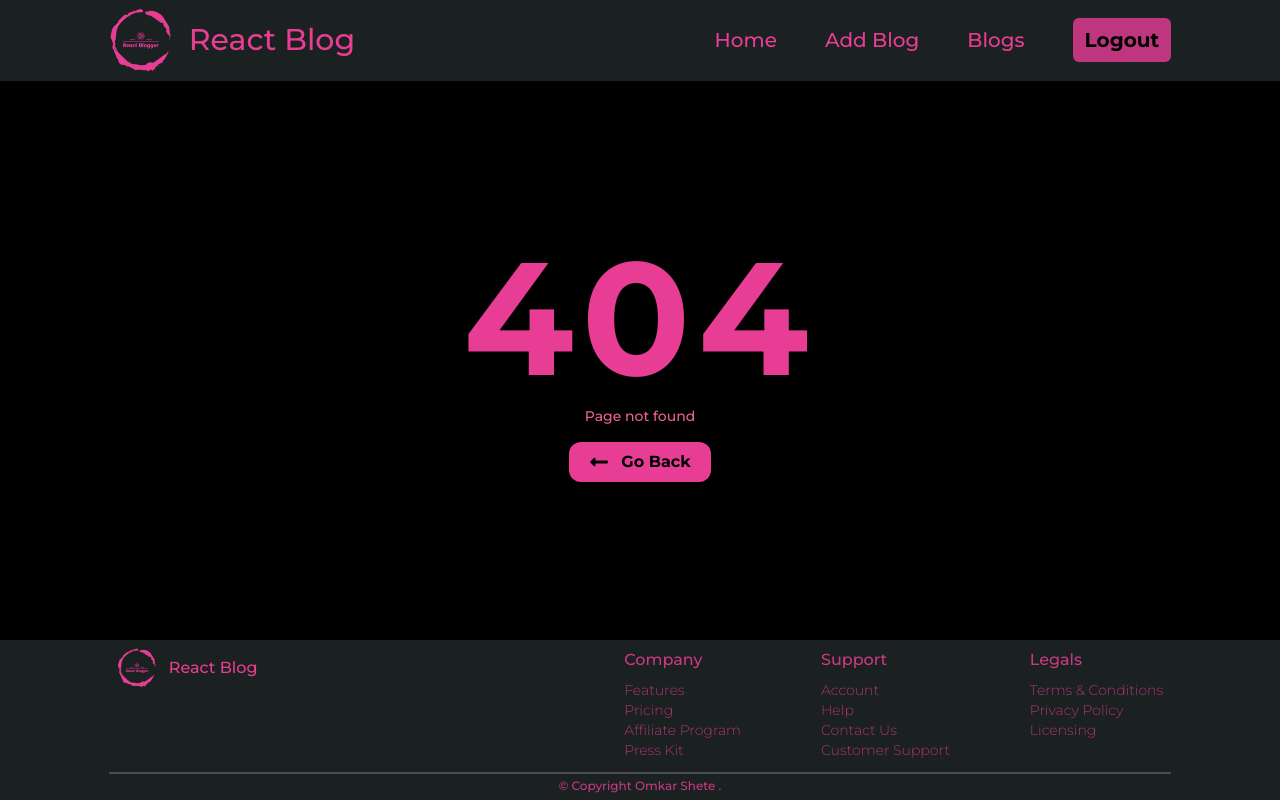
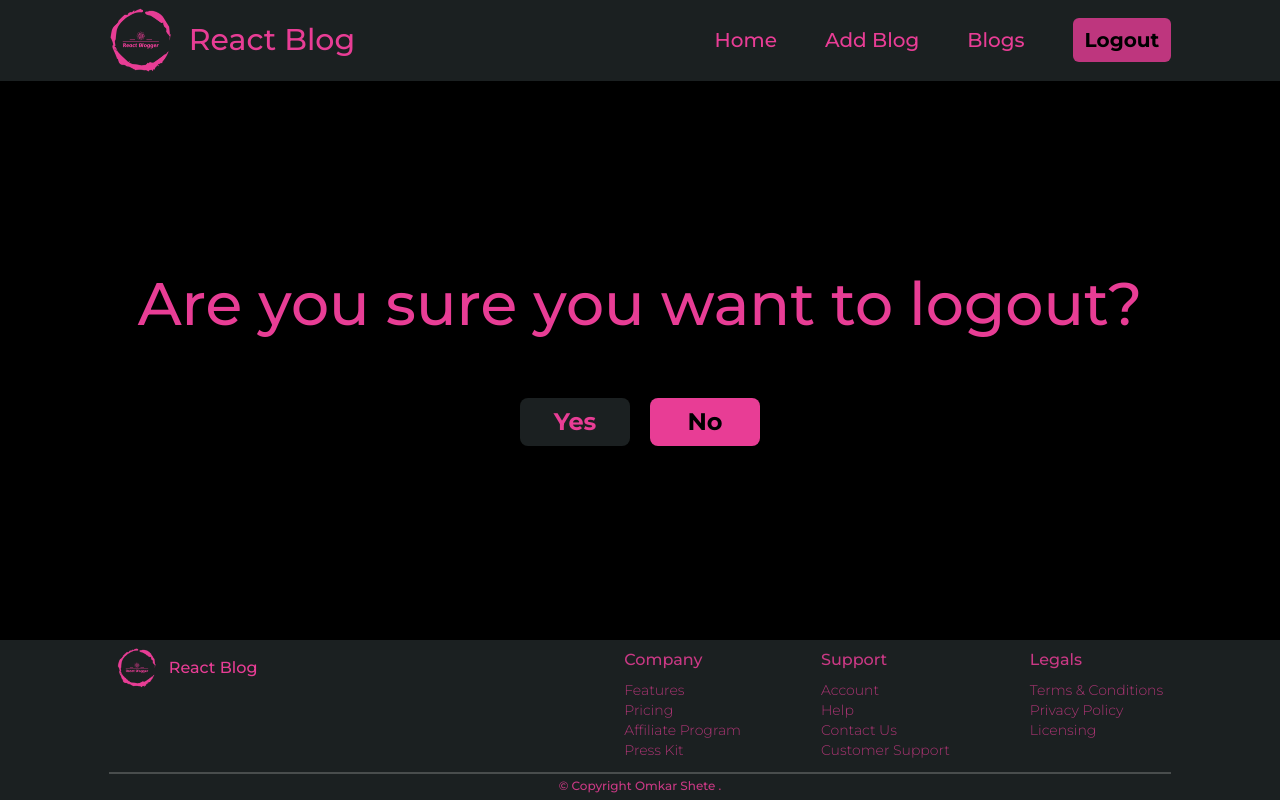
Before and after one commit to Omkarshet-e/react-blog, a React (Vite) app: page /logout in a window 1280 px wide. Built offline with nearby package versions, Linux system fonts and the light colour scheme; no server answers; sample sign-in values are in the browser's storage.

Commit message:
add a logout confirmation page with user logged in status check

```diff
--- a/src/components/Error.jsx
+++ b/src/components/Error.jsx
@@ -18,9 +18,9 @@ function Error() {
           </p>
           <button
             className="bg-primary-pink text-black font-semibold w-fit h-fit flex items-center gap-3 px-5 py-2 rounded-xl"
-            onClick={() => navigate(-1)}
+            onClick={() => navigate("/")}
           >
-            <FaLongArrowAltLeft size={20} /> Go Back
+            <FaLongArrowAltLeft size={20} /> Go Back to Home
           </button>
         </div>
       </div>
--- a/src/components/Header/Header.jsx
+++ b/src/components/Header/Header.jsx
@@ -1,27 +1,15 @@
 import { useState } from "react";
 import { Link } from "react-router-dom";
-import { useDispatch, useSelector } from "react-redux";
+import { useSelector } from "react-redux";
 
 import { FaBars, FaTimes } from "react-icons/fa";
-
-import auth from "../../appwrite/auth";
-import { LOGOUT } from "../../state/userSlice";
 
 function Header() {
   const [open, setOpen] = useState(false);
   const authStatus = useSelector((state) => state.user.isUser);
-  const dispatch = useDispatch();
 
   function handleToggleOpen() {
     setOpen((open) => !open);
-  }
-
-  async function handleLogout() {
-    dispatch(LOGOUT());
-    const activeSession = await auth.getUser();
-    if (activeSession) {
-      await auth.signOut();
-    }
   }
 
   function handleToggleOverlay(e) {
@@ -106,7 +94,7 @@ function Header() {
                   onClick={handleToggleOpen}
                 >
                   {item.item === "Logout" && (
-                    <button onClick={handleLogout}>{item.item}</button>
+                    <Link to={"/logout"}>{item.item}</Link>
                   )}
                   {item.item !== "Logout" && (
                     <Link to={item.path}>{item.item}</Link>
--- a/src/main.jsx
+++ b/src/main.jsx
@@ -15,6 +15,7 @@ import Signup from "./pages/Signup.jsx";
 import Error from "./components/Error.jsx";
 import store from "./state/store.js";
 import "./index.css";
+import Logout from "./pages/Logout.jsx";
 
 const router = createBrowserRouter([
   {
@@ -58,6 +59,10 @@ const router = createBrowserRouter([
         element: <Login />,
       },
       {
+        path: "/logout",
+        element: <Logout />,
+      },
+      {
         path: "error",
         element: <Error />,
       },
--- /dev/null
+++ b/src/pages/Logout.jsx
@@ -0,0 +1,51 @@
+import { useDispatch, useSelector } from "react-redux";
+import auth from "../appwrite/auth";
+import { LOGOUT } from "../state/userSlice";
+import { Link, useNavigate } from "react-router-dom";
+import { useEffect } from "react";
+
+function Logout() {
+  const dispatch = useDispatch();
+  const navigate = useNavigate();
+  const isLoggedIn = useSelector((state) => state.user.isUser);
+
+  useEffect(() => {
+    if (!isLoggedIn) {
+      navigate("/error", { state: { message: "User not Logged-In" } });
+    }
+  }, [isLoggedIn, navigate]);
+
+  async function handleLogout() {
+    dispatch(LOGOUT());
+    navigate("/");
+    const activeSession = await auth.getUser();
+    if (activeSession) {
+      await auth.signOut();
+    }
+  }
+  return (
+    <div className="w-full flex justify-center items-center bg-black p-4">
+      <div className="space-y-16 ">
+        <h1 className="text-center text-6xl max-lg:text-5xl max-sm:text-3xl text-primary-pink">
+          Are you sure you want to logout?
+        </h1>
+        <div className="flex justify-center gap-5 items-center w-60 mx-auto xl:text-2xl max-lg:text-xl max-sm:text-base">
+          <button
+            onClick={handleLogout}
+            className="  font-semibold  px-3 py-2 rounded-lg w-30 text-center flex-1 text-primary-pink bg-dark-primary-black"
+          >
+            Yes
+          </button>
+          <Link
+            to={-1}
+            className="  font-semibold  px-3 py-2 rounded-lg w-30 text-center flex-1 bg-primary-pink"
+          >
+            No
+          </Link>
+        </div>
+      </div>
+    </div>
+  );
+}
+
+export default Logout;
```
